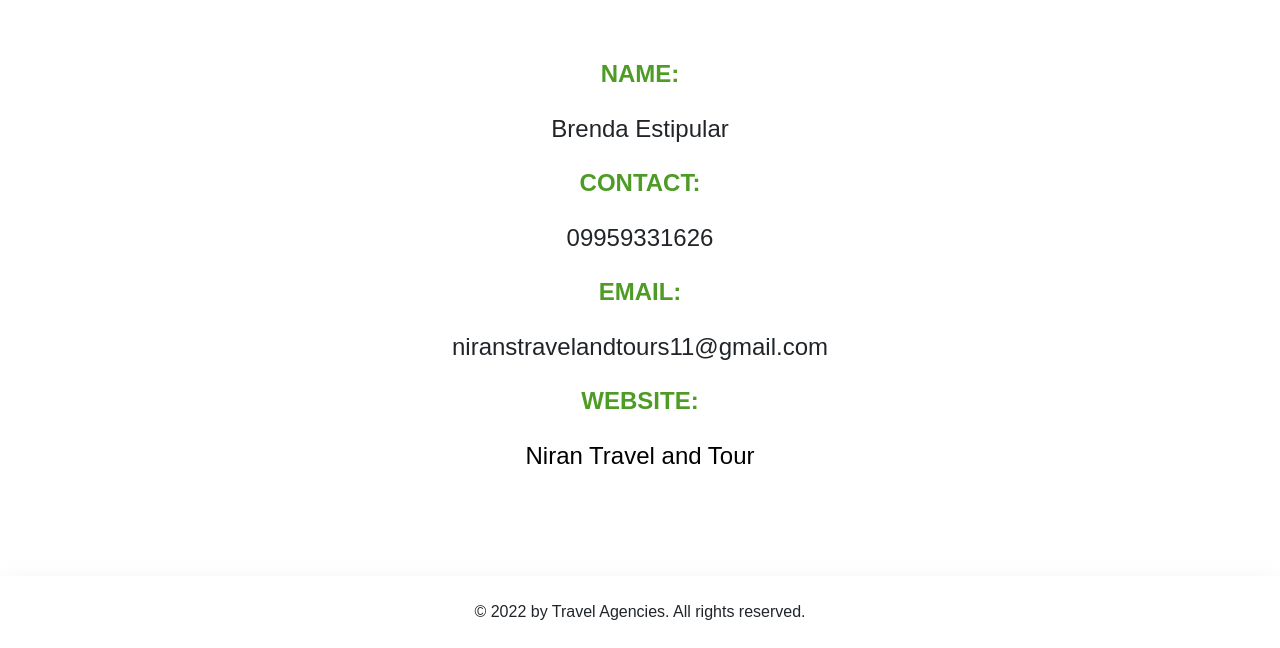
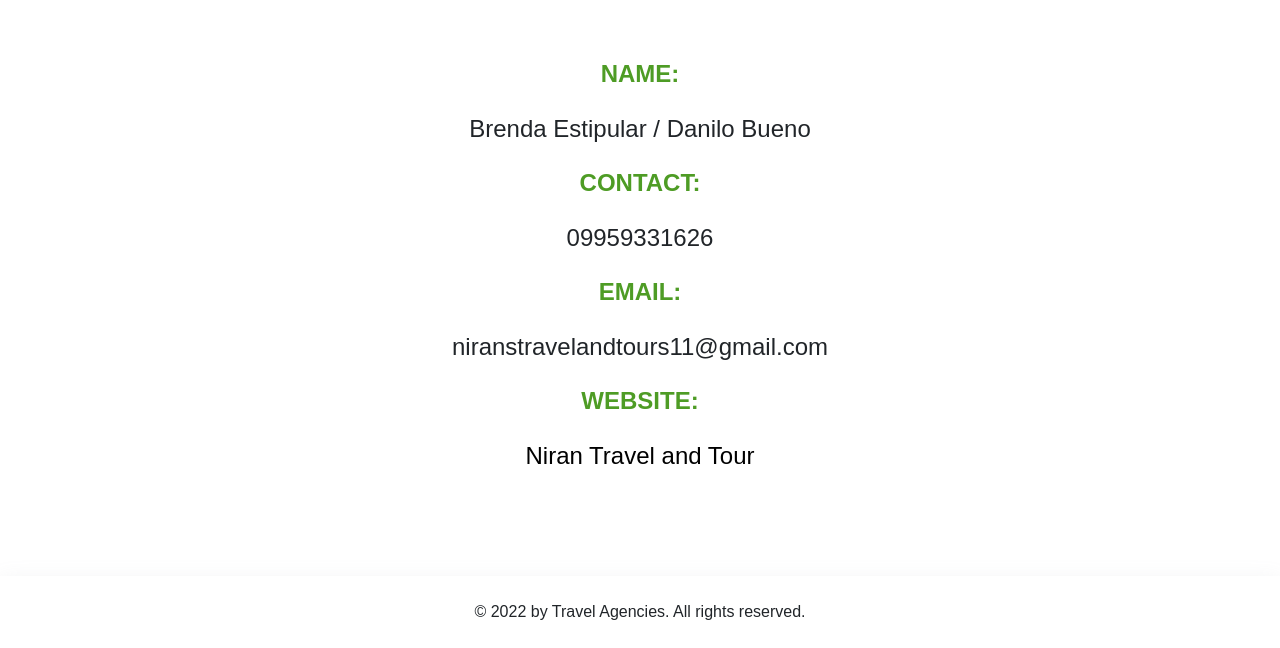
Before and after one commit to Dhinearjona/niranstravelandtour, a plain HTML site: page contact.html in a window 1280 px wide. Shown: the part 219-867 px from the top of the page. Drawn offline with nearby package versions, Linux system fonts and the light colour scheme.

Commit message:
Add files via upload

```diff
--- a/contact.html
+++ b/contact.html
@@ -39,7 +39,7 @@
     <div class="contact-details">
         <h1>Contact Us</h1><br>
         <h3>Name:</h3>
-        <p>Brenda Estipular</p>
+        <p>Brenda Estipular / Danilo Bueno</p>
         <h3>Contact:</h3>
         <p>09959331626</p>
         <h3>Email:</h3>
```
